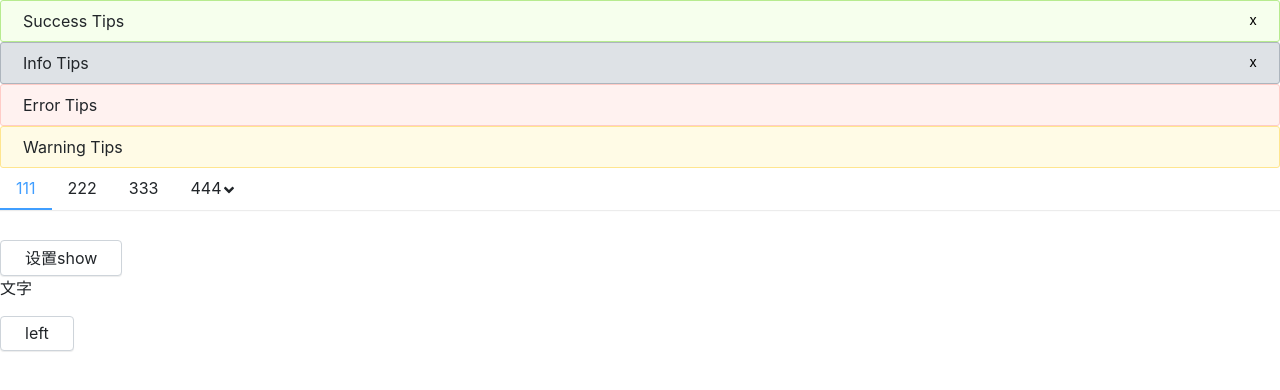
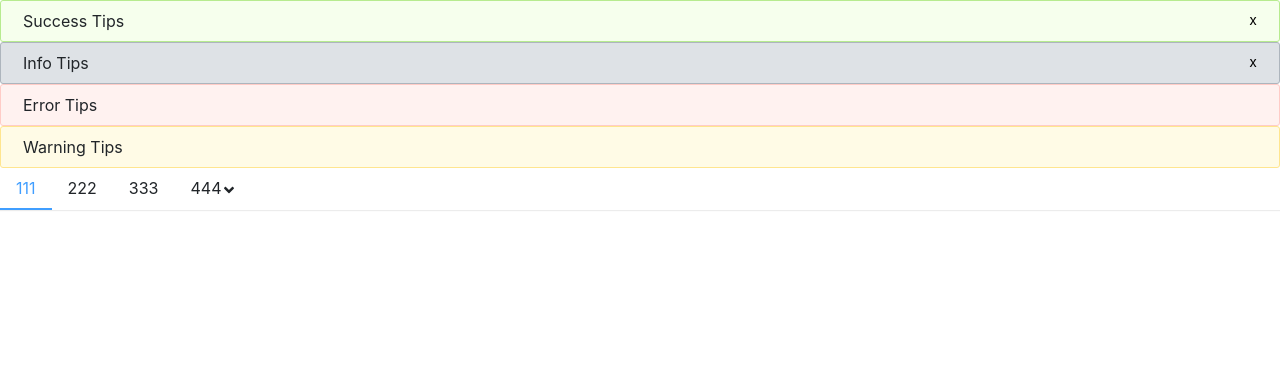
Before and after one commit to FacesPass/charge-ui, a React (Create React App) app: page / in a window 1280 px wide. Shown: the top 390 px of the page. Built offline with nearby package versions, Linux system fonts and the light colour scheme.

Commit message:
fix: 修复Transition跟其它的动画效果冲突问题

```diff
--- a/src/App.tsx
+++ b/src/App.tsx
@@ -43,15 +43,6 @@ function App() {
           <MenuItem>333</MenuItem>
         </SubMenu>
       </Menu>
-
-      <Button onClick={() => setShow(!show)}>设置show</Button>
-      <Transition in={show} timeout={300} anmation='animation-top'>
-        <p>文字</p>
-      </Transition>
-      <Transition in={show} timeout={300} anmation='animation-left'>
-        <Button>left</Button>
-      </Transition>
-
       {/* <Button btnType='default'>默认</Button>
       <Button btnType='primary'>主要</Button>
       <Button btnType='danger'>危险</Button>
--- a/src/components/Menu/_style.scss
+++ b/src/components/Menu/_style.scss
@@ -96,6 +96,37 @@
     border: 1px solid $menu-border-color;
     background-color: $white;
   }
+
+  .submenu.open-submenu {
+    // display: block;
+  }
+
+  .charge-submenu-transition {
+    &-enter {
+      opacity: 0;
+      transform: scaleY(0);
+      transform-origin: 0 0;
+      transition: all 0.3s;
+    }
+
+    &-enter-active {
+      opacity: 1;
+      transform: scaleY(1);
+      transition: all 0.3s;
+    }
+
+    &-exit {
+      overflow: hidden;
+      opacity: 1;
+      transition: all 0.3s ease-out;
+    }
+
+    &-exit-active {
+      transform: scaleY(0);
+      transform-origin: center top;
+      opacity: 0;
+    }
+  }
 }
 
 .is-vertical {
--- a/src/components/Transition/index.tsx
+++ b/src/components/Transition/index.tsx
@@ -6,6 +6,7 @@ type AnimationName = 'animation-top' | 'animation-left' | 'animation-right' | 'a
 
 type TransitionProps = {
   anmation?: AnimationName
+  wrapper?: boolean
 } & CSSTransitionProps
 
 const Transition: FC<TransitionProps> = memo((props) => {
@@ -22,7 +23,7 @@ const Transition: FC<TransitionProps> = memo((props) => {
       classNames={classNames ? classNames : anmation}
       {...others}
     >
-      <div>{children}</div>
+      {wrapper ? <div>{children}</div> : children}
     </CSSTransition>
   )
 })
```
Also changed, not shown: 1 other file (tests, documents, lock files or other folders).
